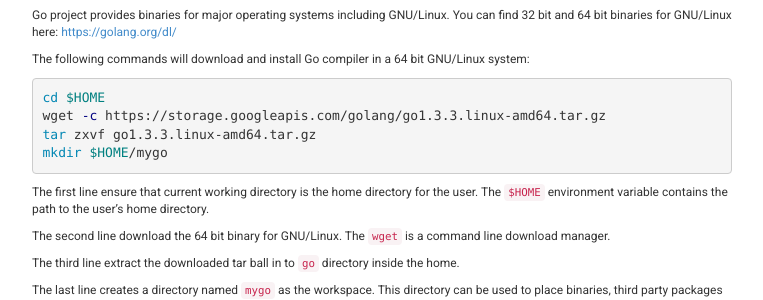
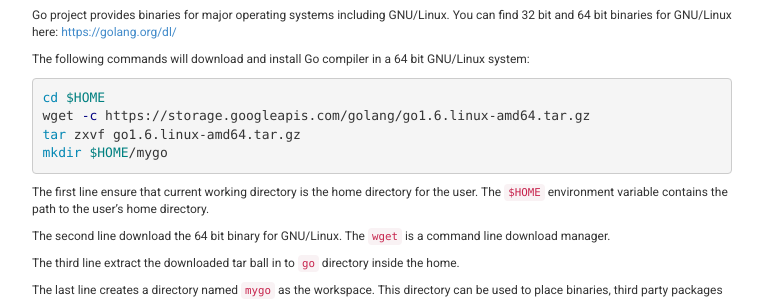
Before and after one commit to baijum/muthukadan.net, a Jekyll site: the page built from _posts/2014-11-28-an-introduction-to-go-programming.markdown, in a window 1280 px wide and 900 px high, scrolled down 758 px. Shown: the part 152-452 px from the top of the window, without its empty margins (258-1021 px from the left). Built offline with Jekyll 4.4.1, drawn with Linux system fonts in a browser that asks for light colours; Markdown is read by kramdown in place of the engine named in the settings.

Commit message:
update version

```diff
--- a/_posts/2014-11-28-an-introduction-to-go-programming.markdown
+++ b/_posts/2014-11-28-an-introduction-to-go-programming.markdown
@@ -56,8 +56,8 @@ The following commands will download and install Go compiler in a
 
 {% highlight bash %}
 cd $HOME
-wget -c https://storage.googleapis.com/golang/go1.3.3.linux-amd64.tar.gz
-tar zxvf go1.3.3.linux-amd64.tar.gz
+wget -c https://storage.googleapis.com/golang/go1.6.linux-amd64.tar.gz
+tar zxvf go1.6.linux-amd64.tar.gz
 mkdir $HOME/mygo
 {% endhighlight %}
 
```
